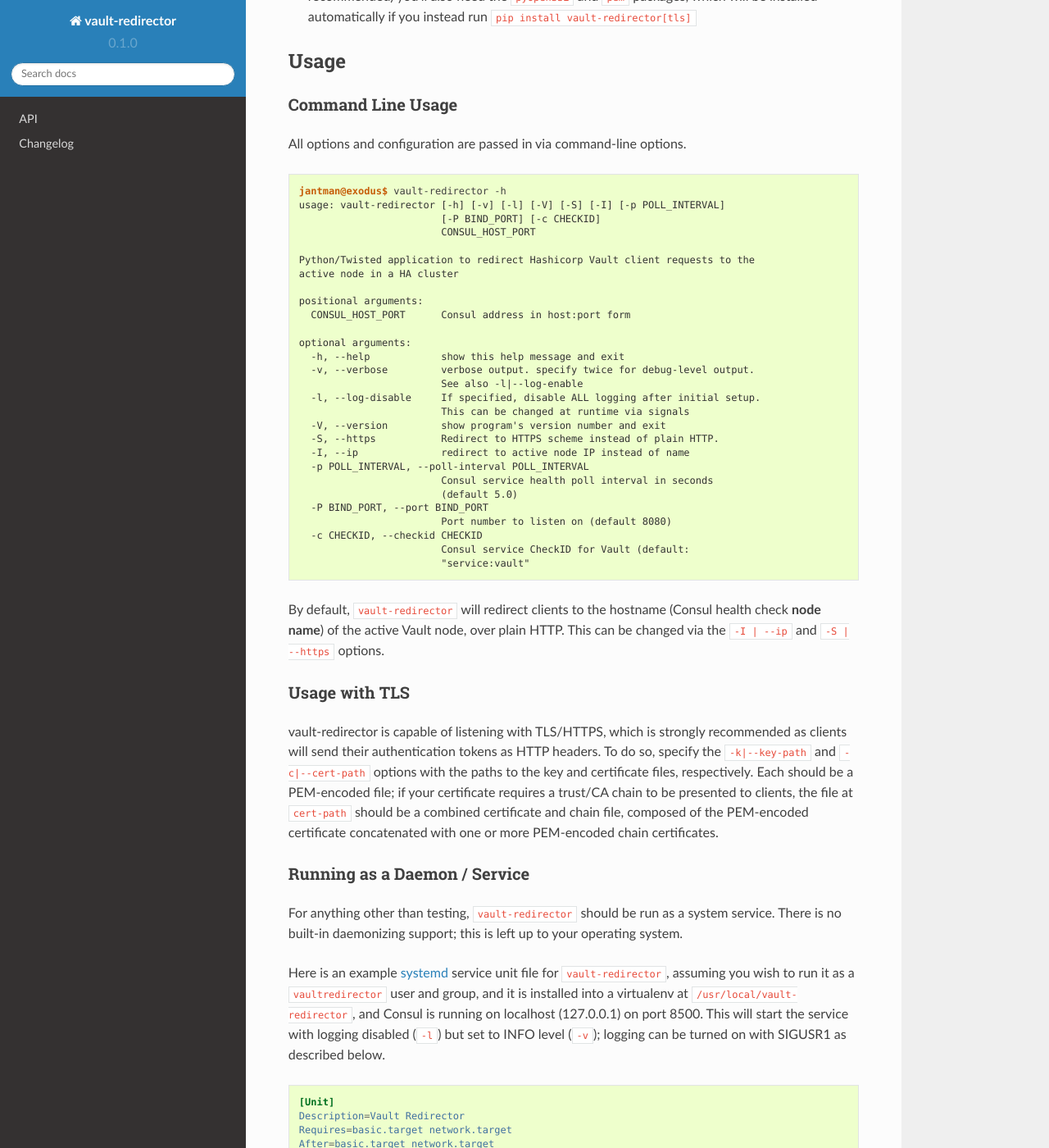
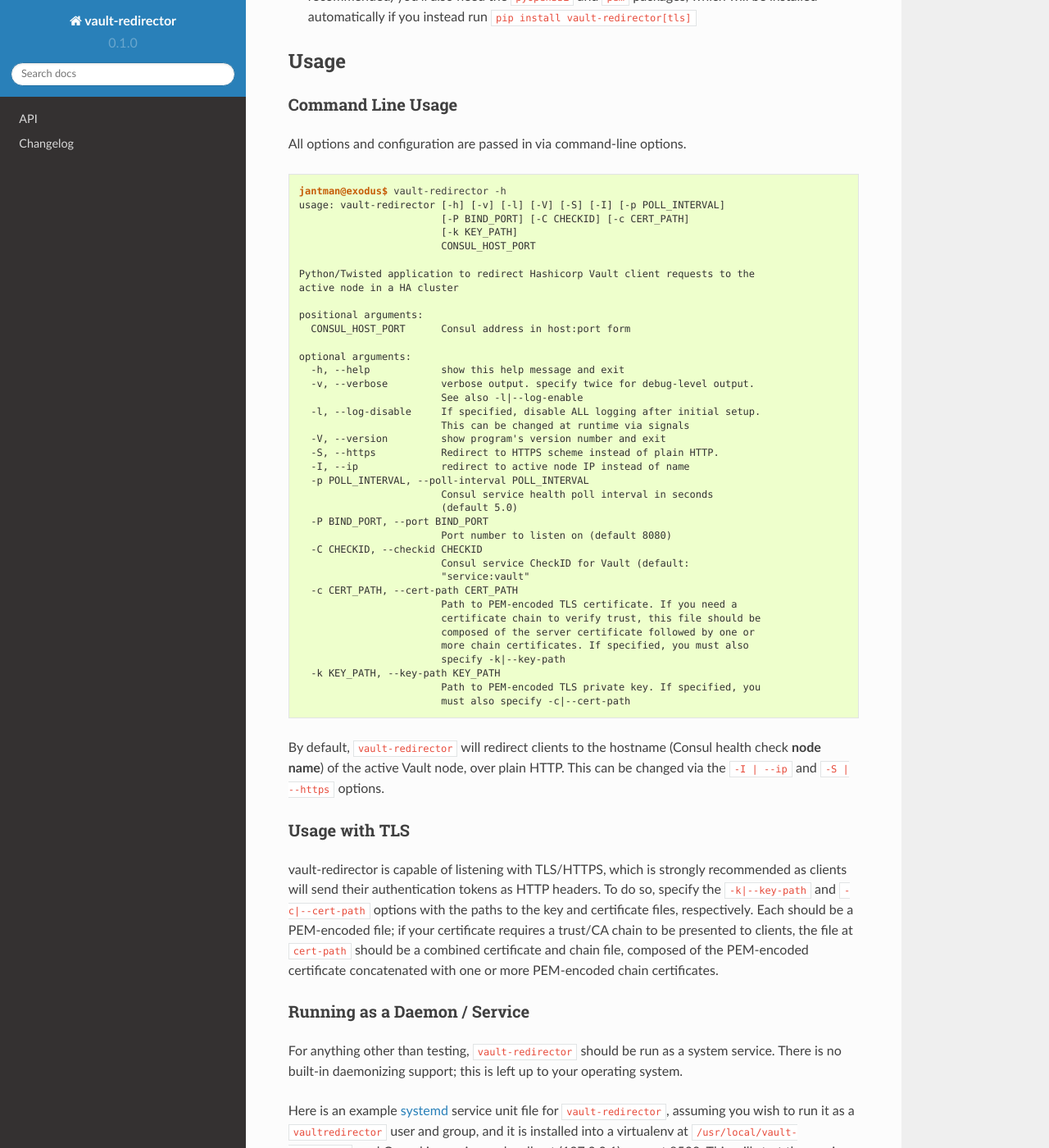
Before and after one commit to manheim/vault-redirector-twisted, a Sphinx documentation site: the page built from docs/source/index.rst, in a window 1280 px wide and 1400 px high, scrolled down 2984 px. Shown: the whole window at 82% size. Built offline with Sphinx 7.4.7 and the Read the Docs theme 2.0.0, drawn with Linux system fonts in a browser that asks for light colours.

Commit message:
minor doc fixes

```diff
--- a/docs/source/index.rst
+++ b/docs/source/index.rst
@@ -121,7 +121,8 @@
 
     jantman@exodus$ vault-redirector -h
     usage: vault-redirector [-h] [-v] [-l] [-V] [-S] [-I] [-p POLL_INTERVAL]
-                            [-P BIND_PORT] [-c CHECKID]
+                            [-P BIND_PORT] [-C CHECKID] [-c CERT_PATH]
+                            [-k KEY_PATH]
                             CONSUL_HOST_PORT
 
     Python/Twisted application to redirect Hashicorp Vault client requests to the
@@ -144,9 +145,18 @@
                             (default 5.0)
       -P BIND_PORT, --port BIND_PORT
                             Port number to listen on (default 8080)
-      -c CHECKID, --checkid CHECKID
+      -C CHECKID, --checkid CHECKID
                             Consul service CheckID for Vault (default:
                             "service:vault"
+      -c CERT_PATH, --cert-path CERT_PATH
+                            Path to PEM-encoded TLS certificate. If you need a
+                            certificate chain to verify trust, this file should be
+                            composed of the server certificate followed by one or
+                            more chain certificates. If specified, you must also
+                            specify -k|--key-path
+      -k KEY_PATH, --key-path KEY_PATH
+                            Path to PEM-encoded TLS private key. If specified, you
+                            must also specify -c|--cert-path
 
 By default, ``vault-redirector`` will redirect clients to the hostname (Consul
 health check **node name**) of the active Vault node, over plain HTTP. This can
```
Also changed, not shown: README.rst (+13 -3 lines).
